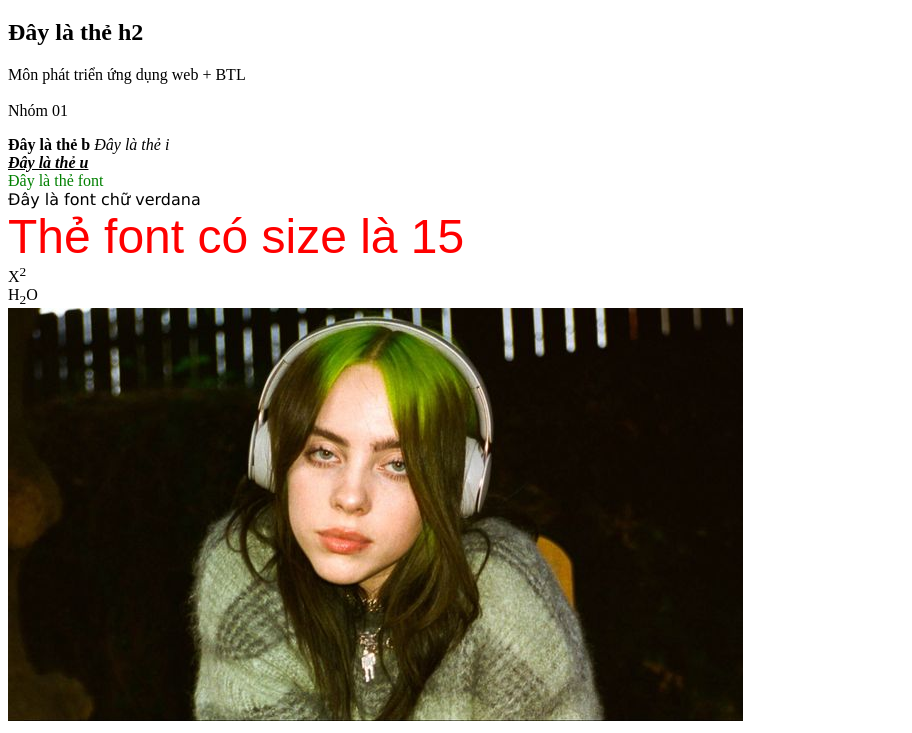
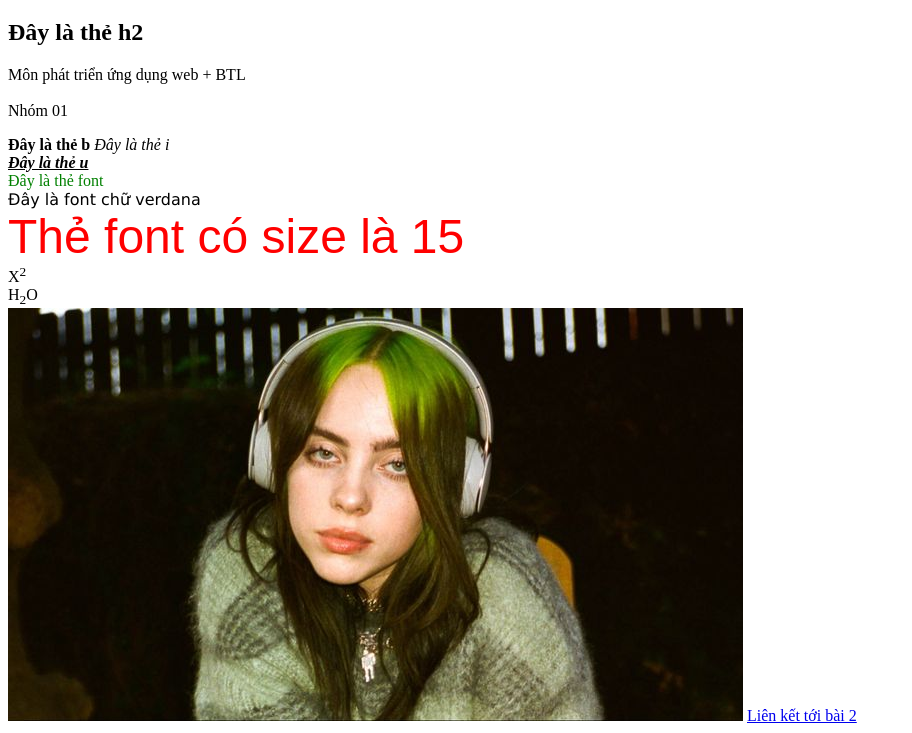
Before and after one commit to letruongan1/2221050052, a plain HTML site: page Bai1/bai1.html in a window 1280 px wide. Shown: the part 121-854 px from the top of the page, without its empty margins (0-912 px from the left). Drawn offline with Linux system fonts and the light colour scheme.

Commit message:
Update bai1.html

```diff
--- a/Bai1/bai1.html
+++ b/Bai1/bai1.html
@@ -42,5 +42,6 @@
         <br>
 
         <img src="hh.jpg">
+        <a href="../Bai2/index.html">Liên kết tới bài 2</a>
     </body>
 </html>
```
